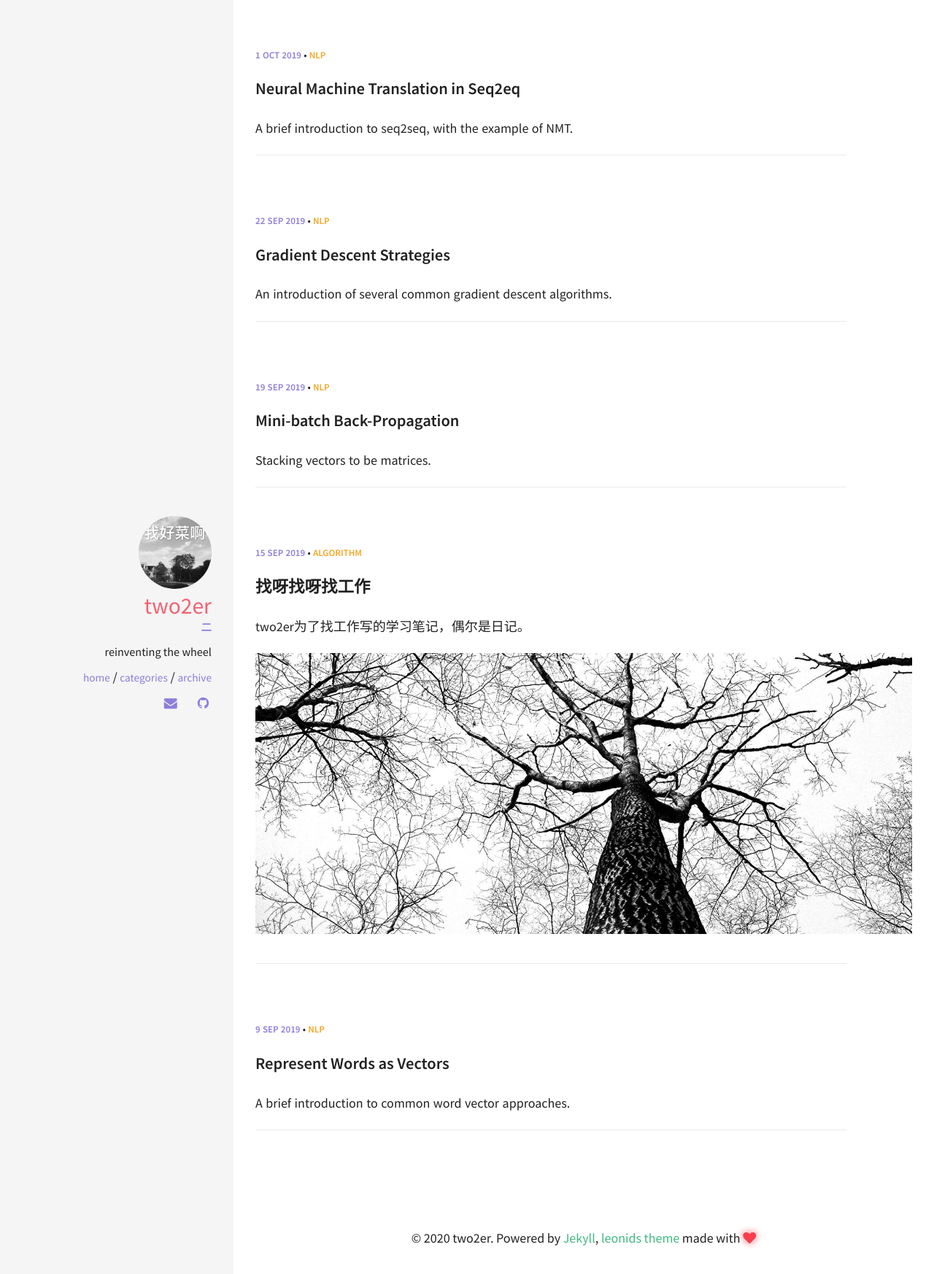
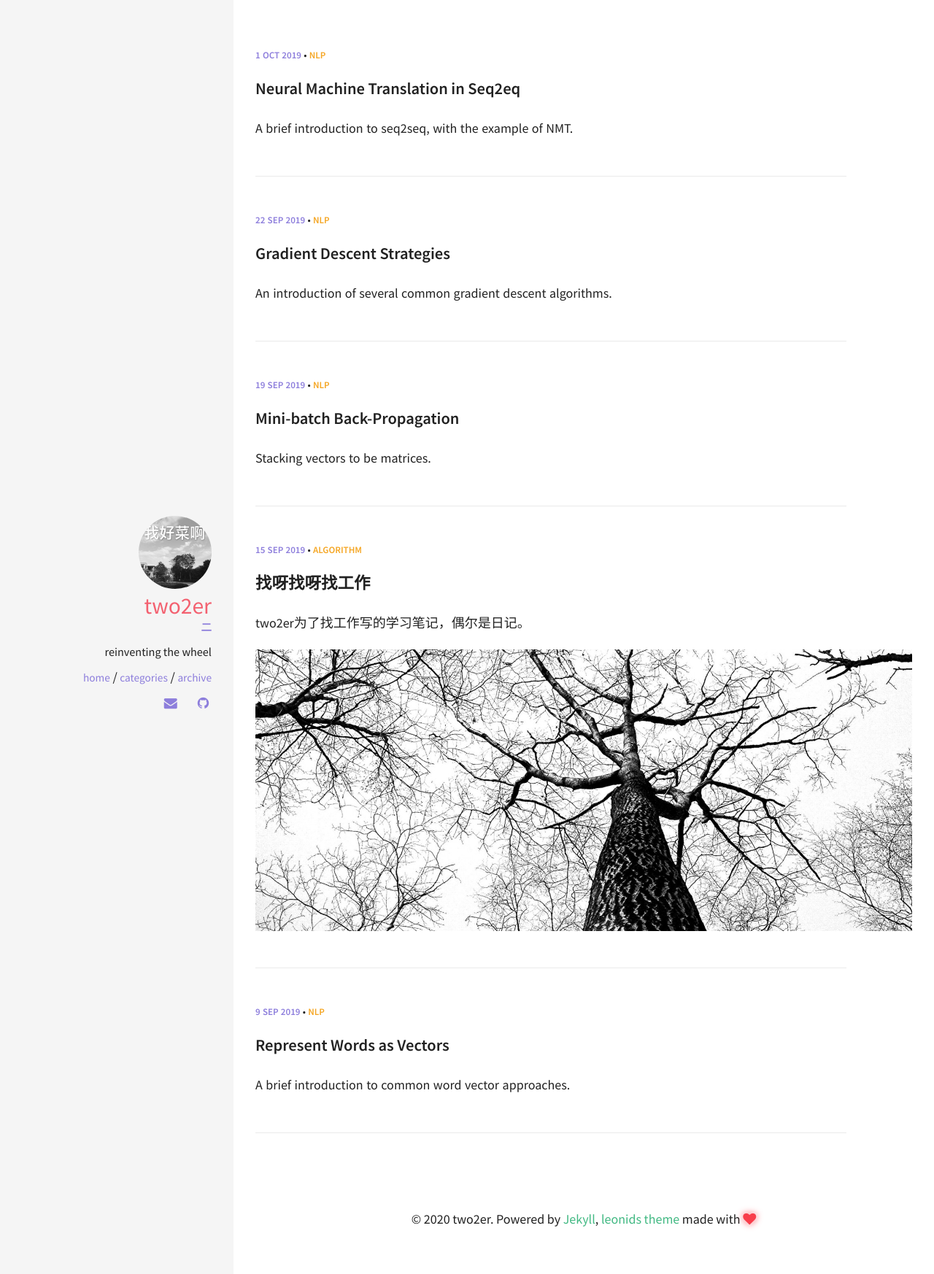
Before and after one commit to two2er/two2er.github.io, a Jekyll site: the page built from index.html, in a window 1280 px wide. Shown: the top 1746 px of the page at 73% size. Built offline with Jekyll 4.4.1, drawn with Linux system fonts in a browser that asks for light colours.

Commit message:
modify posts margin

```diff
--- a/_layouts/post_listing.html
+++ b/_layouts/post_listing.html
@@ -58,7 +58,7 @@
     </div><!-- /.image-wrap -->
     {% endif %}
 
-    <div class="post-separation" style="border-bottom: 1px solid #eaeaea;margin-bottom: 50px;margin-right: 10%;width: 90%;"/>
+    <div class="post-separation" style="border-bottom: 1px solid #eaeaea;margin-bottom: 50px;margin-right: 10%;width: 90%;margin-top: 50px;"/>
 
 </section>
 {% endfor %}
--- a/_sass/pages/_post.scss
+++ b/_sass/pages/_post.scss
@@ -30,7 +30,7 @@
 
 // Post Section
 section.post {
-	margin-bottom: 80px;
+	margin-bottom: 50px;
 }
 
 // Back home button
```
